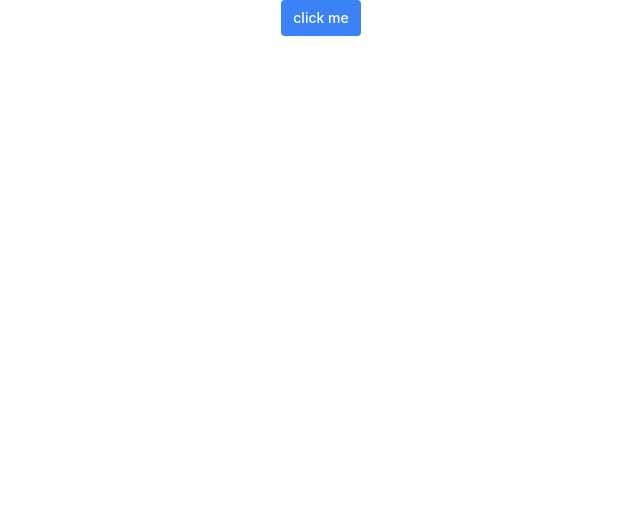
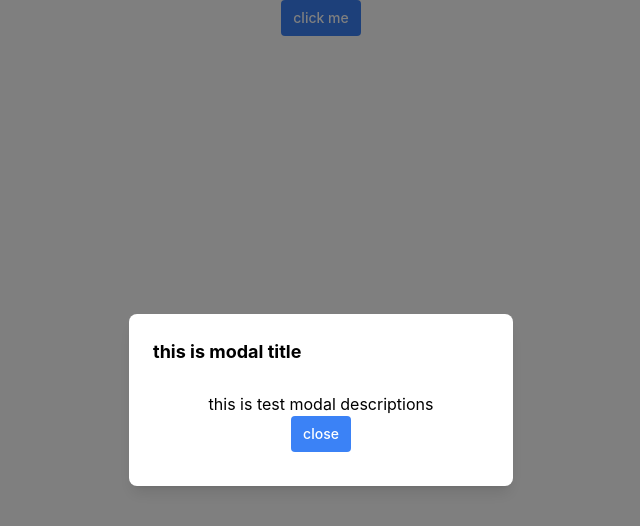
Before and after one commit to touhid9teen/collapsible-tree-explorer, a React (Create React App) app: page / in a window 1280 px wide. Both pictures are taken after a click on the button "click me". Shown: the top 526 px of the page, without its empty margins (319-959 px from the left). Built offline with nearby package versions, Linux system fonts and the light colour scheme.

Commit message:
feat(modal): create modal component and integrate open/close state logic

```diff
--- a/src/App.js
+++ b/src/App.js
@@ -1,12 +1,28 @@
+import { useState } from "react";
 import Button from "./components/Button";
+import Modal from "./components/modal/Modal";
 
 function App() {
-  const onClick = () => {};
+  const [showModal, setShowModal] = useState(false);
+  const onClick = () => {
+    setShowModal(true);
+  };
   return (
     <div className="flex h-screen w-screen item-center justify-center">
       <div>
         <Button onClick={onClick} children={"click me"} />
       </div>
+
+      <Modal
+        open={showModal}
+        onClose={() => setShowModal(false)}
+        title={"this is modal title"}
+      >
+        <div className="h-20 flex items-center justify-center flex-col">
+          <div>this is test modal descriptions</div>
+          <Button onClick={() => setShowModal(false)}>close</Button>
+        </div>
+      </Modal>
     </div>
   );
 }
--- /dev/null
+++ b/src/components/modal/Modal.jsx
@@ -0,0 +1,17 @@
+export default function Modal({ open, title, children, onClose }) {
+  if (!open) return null;
+  return (
+    <div
+      className="fixed inset-0 bg-black bg-opacity-50 flex items-center justify-center z-50"
+      onClick={onClose}
+    >
+      <div
+        className="bg-white p-6 rounded-lg w-96 shadow-lg"
+        onClick={(e) => e.stopPropagation()}
+      >
+        <h2 className="text-lg font-bold mb-4">{title}</h2>
+        <div>{children}</div>
+      </div>
+    </div>
+  );
+}
```
